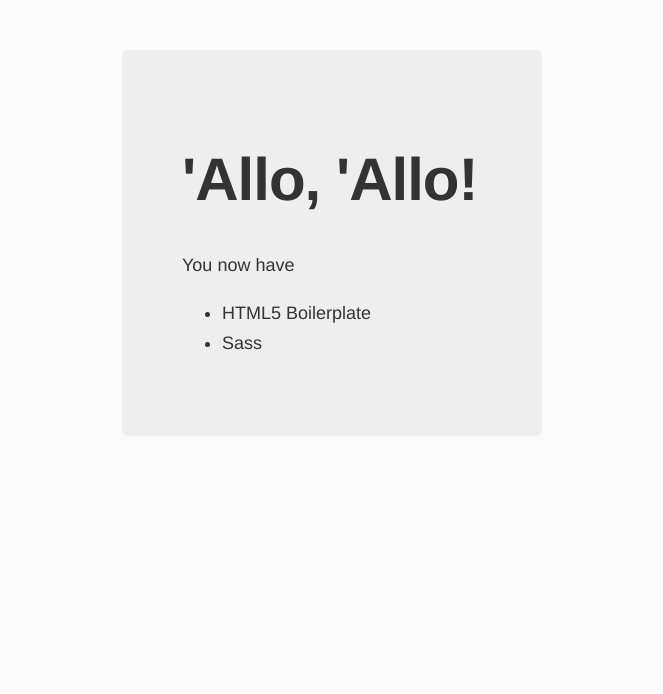
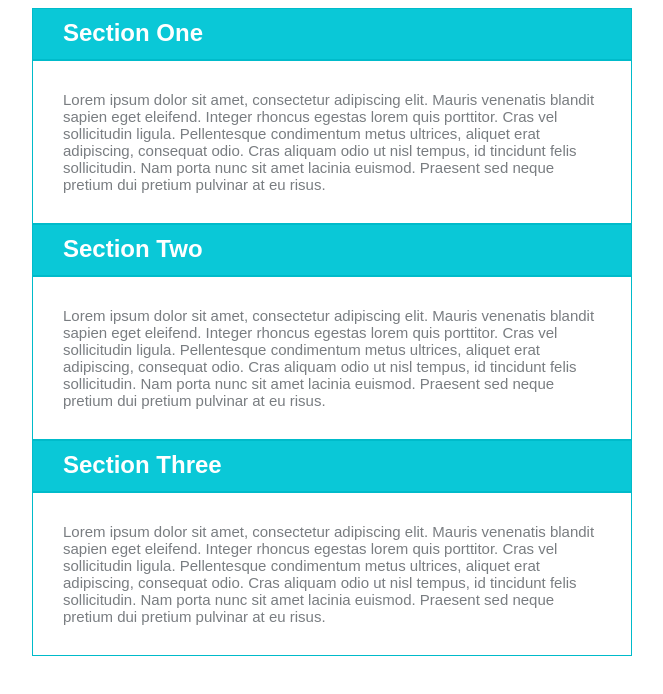
Before and after one commit to lpatti10/accordion_101, a website: page app/index.html in a window 1280 px wide. Shown: the whole page, without its empty margins (308-971 px from the left). Drawn offline with nearby package versions, Linux system fonts and the light colour scheme; files that its build step writes are made by us from their sources.

Commit message:
HTML, CSS set-up

```diff
--- a/app/index.html
+++ b/app/index.html
@@ -2,7 +2,7 @@
 <html class="no-js">
     <head>
         <meta charset="utf-8">
-        <title>accordion_101</title>
+        <title>Laura's Accordion</title>
         <meta name="description" content="">
         <meta name="viewport" content="width=device-width, initial-scale=1">
         <!-- Place favicon.ico and apple-touch-icon.png in the root directory -->
@@ -22,14 +22,29 @@
             <p class="browsehappy">You are using an <strong>outdated</strong> browser. Please <a href="http://browsehappy.com/">upgrade your browser</a> to improve your experience.</p>
         <![endif]-->
 
-        <div class="hero-unit">
-            <h1>'Allo, 'Allo!</h1>
-            <p>You now have</p>
-            <ul>
-                <li>HTML5 Boilerplate</li>
-                <li>Sass</li>
-            </ul>
-        </div>
+        <div class="container">
+            <!--<h1>Laura's Accordion</h1>-->
+            <div class="accordion">
+                <div class="section">
+                    <h2 class="titlebar">Section One</h2>
+                    <p class="content">Lorem ipsum dolor sit amet, consectetur adipiscing elit. Mauris venenatis blandit sapien eget eleifend. Integer rhoncus egestas lorem quis porttitor. Cras vel sollicitudin ligula. Pellentesque condimentum metus ultrices, aliquet erat adipiscing, consequat odio. Cras aliquam odio ut nisl tempus, id tincidunt felis sollicitudin. Nam porta nunc sit amet lacinia euismod. Praesent sed neque pretium dui pretium pulvinar at eu risus.</p>
+                </div><!--End of "section"-->
+                <div class="section">
+                    <h2 class="titlebar">Section Two</h2>
+                    <p class="content">Lorem ipsum dolor sit amet, consectetur adipiscing elit. Mauris venenatis blandit sapien eget eleifend. Integer rhoncus egestas lorem quis porttitor. Cras vel sollicitudin ligula. Pellentesque condimentum metus ultrices, aliquet erat adipiscing, consequat odio. Cras aliquam odio ut nisl tempus, id tincidunt felis sollicitudin. Nam porta nunc sit amet lacinia euismod. Praesent sed neque pretium dui pretium pulvinar at eu risus.</p>
+                </div><!--End of "section"-->
+                <div class="section">
+                    <h2 class="titlebar">Section Three</h2>
+                    <p class="content">Lorem ipsum dolor sit amet, consectetur adipiscing elit. Mauris venenatis blandit sapien eget eleifend. Integer rhoncus egestas lorem quis porttitor. Cras vel sollicitudin ligula. Pellentesque condimentum metus ultrices, aliquet erat adipiscing, consequat odio. Cras aliquam odio ut nisl tempus, id tincidunt felis sollicitudin. Nam porta nunc sit amet lacinia euismod. Praesent sed neque pretium dui pretium pulvinar at eu risus.</p>
+                </div><!--End of "section"-->
+            </div><!--End of "accordion"-->
+        </div><!--End of "container"-->
+
+
+
+
+
+
 
         <!-- Google Analytics: change UA-XXXXX-X to be your site's ID. -->
         <script>
--- a/app/styles/main.scss
+++ b/app/styles/main.scss
@@ -1,9 +1,40 @@
 body {
-    background: #fafafa;
-    font-family: "Helvetica Neue", Helvetica, Arial, sans-serif;
-    color: #333;
+    background-color: #ffffff;
+    font-family: sans-serif;
+}
+.container {
+    width: 100%;
 }
 
+.accordion {
+    margin: 0 auto;
+    width: 600px;
+}
+
+.titlebar {
+    background-color: #0AC8D7;
+    color: #ffffff;
+    border: 1px solid #00BBCA;
+    height: 40px;
+    padding-left: 30px;
+    padding-top: 10px;
+    font-size: 24px;
+    margin: 0px;
+    h2 {
+        font-weight: normal;
+
+    }
+}
+
+.content {
+    color: #797D81;
+    font-size: 15px;
+    padding: 30px;
+    border: 1px solid #00BBCA;
+    margin: 0px;
+}
+
+/*
 .hero-unit {
     margin: 50px auto 0 auto;
     width: 300px;
@@ -26,3 +57,5 @@ body {
     color: #000;
     padding: 0.2em 0;
 }
+
+*/
```
Also changed, not shown: dist/index.html, dist/styles/main.css.
